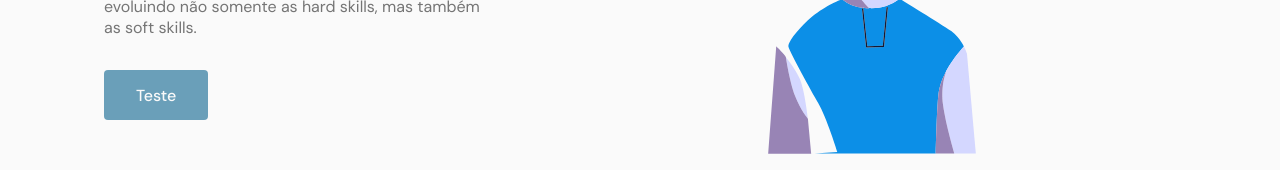
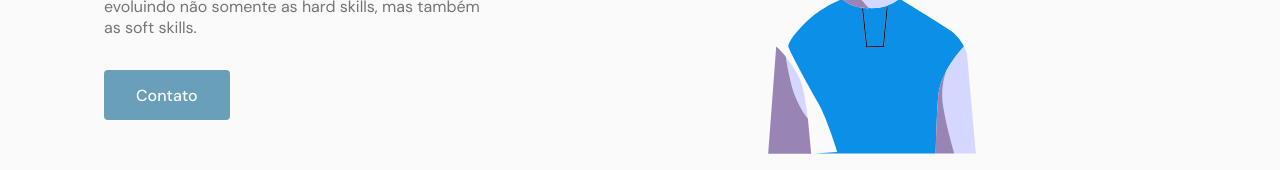
Before and after one commit to sergiostvs/nlw, a plain HTML site: page index.html in a window 1280 px wide. Shown: the part 467-637 px from the top of the page. Drawn offline with nearby package versions, Linux system fonts and the light colour scheme; files whose address does not match are found by name.

Commit message:
Volta do botão Contato

```diff
--- a/index.html
+++ b/index.html
@@ -68,7 +68,7 @@
             <a
               class="button"
               href="mailto:sergiohme@gmail.com"
-              >Teste</a
+              >Contato</a
             >
           </div>
         </div>
```
